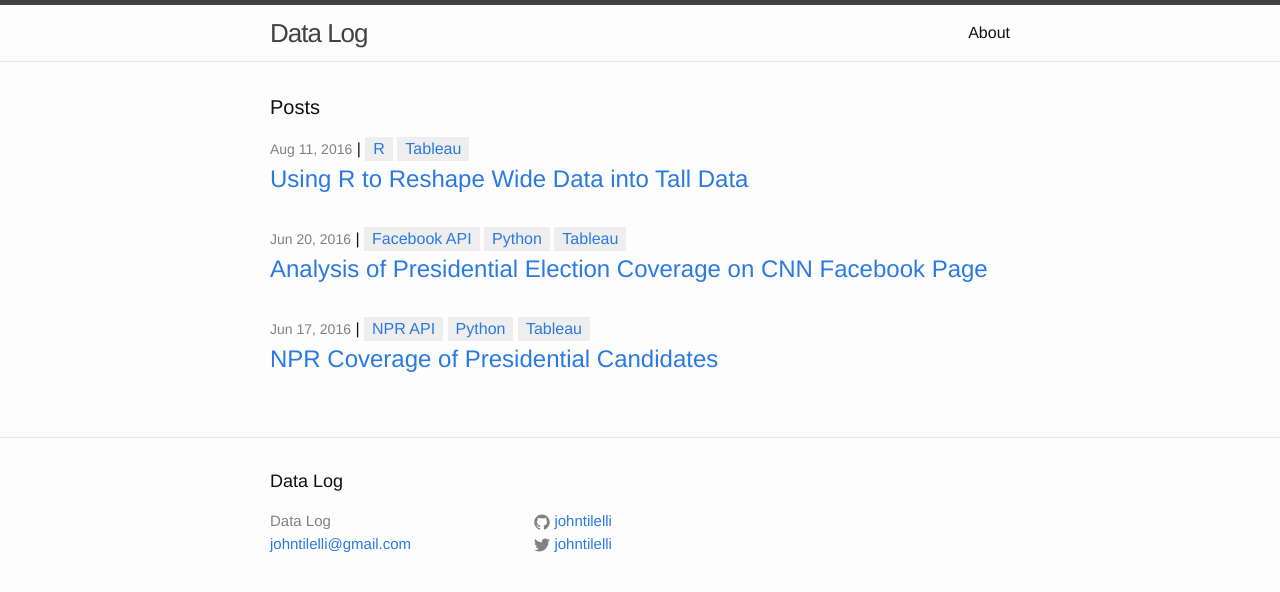
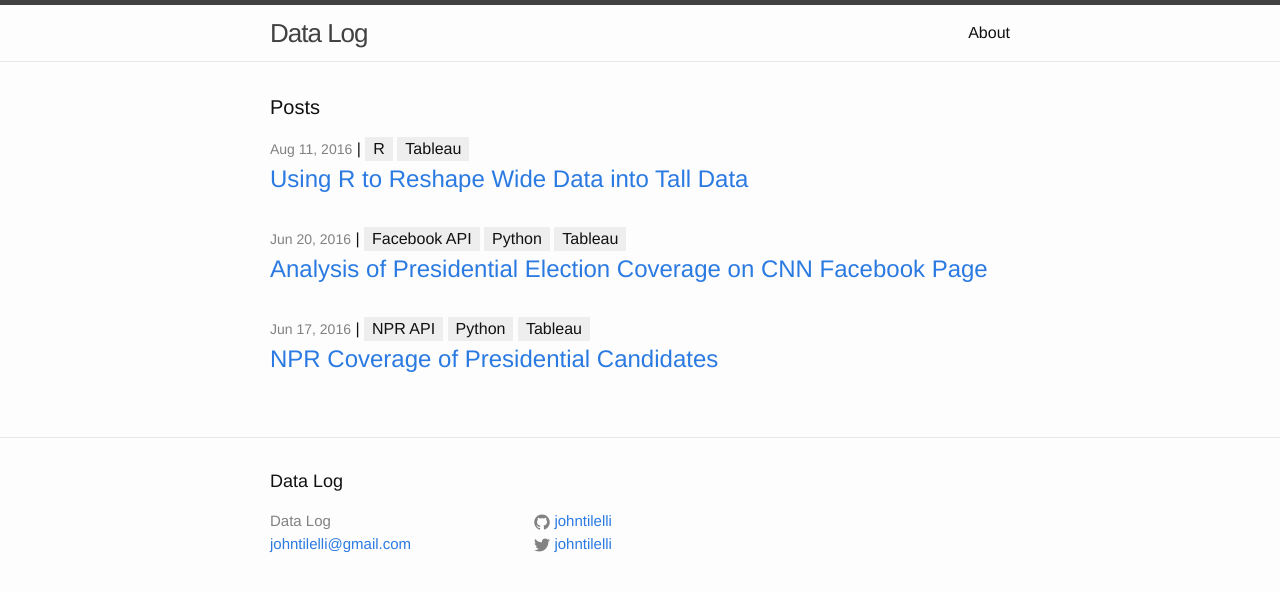
Before and after one commit to johntilelli/johntilelli.github.io, a Jekyll site: the page built from index.html, in a window 1280 px wide. Shown: the top 592 px of the page. Built offline with Jekyll 4.4.1, drawn with Linux system fonts in a browser that asks for light colours.

Commit message:
Update index.html

```diff
--- a/index.html
+++ b/index.html
@@ -29,7 +29,10 @@
         <span class="post-meta">{{ post.date | date: "%b %-d, %Y" }}</span>
           {% if post.tags %} |
           {% for tag in post.tags %}
+<!--
           <a href="{{ site.baseurl }}{{ site.tag_page }}#{{ tag | slugify }}" class="post-tag">{{ tag }}</a>
+-->
+          <span class="post-tag">{{ tag }}</span>
           {% endfor %}
           {% endif %}
 
```
